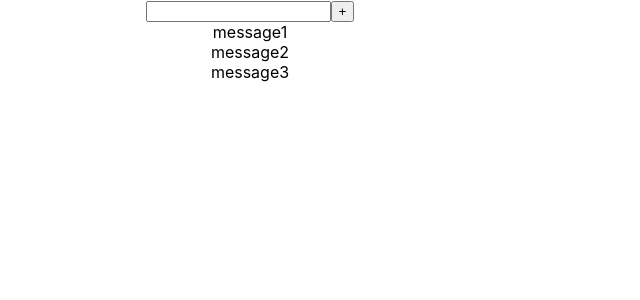
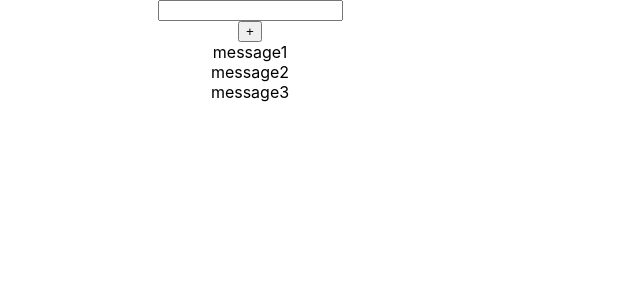
Before and after one commit to RomanAlxndrvch/Microtasks, a React (Create React App) app: page / in a window 1280 px wide. Shown: the top 300 px of the page, without its empty margins (0-640 px from the left). Built offline with nearby package versions, Linux system fonts and the light colour scheme.

Commit message:
input version 2

```diff
--- a/src/App.tsx
+++ b/src/App.tsx
@@ -1,9 +1,7 @@
 import React, {useState} from 'react';
-//import {BtnAndTable} from "./BtnAndTable";
-// import {Button} from "./components/Button";
-// import {Simulate} from "react-dom/test-utils";
 import classes from "./App.module.css";
-import {FullInput} from "./components/Fullinput";
+import {Input} from "./components/Input";
+import {ButtonForInput} from "./components/ButtonForInput";
 
 
 type MessageType = {
@@ -16,14 +14,22 @@ function App() {
         {message: 'message2'},
         {message: 'message3'}])
 
+    let [title, setTitle] = useState('')
+
     const addMessage = (t: string) => {
         const newMessage = {message: t}
         setMessage([newMessage, ...message])
+        setTitle('')
+    }
+
+    function callBackButton() {
+        addMessage(title)
     }
 
     return (
         <div className={classes.app}>
-            <FullInput addMessage={addMessage}/>
+            <Input title={title} setTitle={setTitle}/>
+            <ButtonForInput name={'+'} callback={callBackButton}/>
             {message.map((el, index) => {
                 return (
                     <div key={index}>{el.message}</div>
--- /dev/null
+++ b/src/components/ButtonForInput.tsx
@@ -0,0 +1,16 @@
+import React from "react";
+
+type ButtonPropsType = {
+    name: string
+    callback: () => void
+}
+
+export function ButtonForInput(props: ButtonPropsType) {
+    function onClickButtonHandler() {
+        props.callback()
+    }
+
+    return (
+        <button onClick={onClickButtonHandler}>{props.name}</button>
+    )
+}
--- a/src/components/Fullinput.tsx
+++ b/src/components/Fullinput.tsx
@@ -13,16 +13,13 @@ export function FullInput(props: AddMessagePropsType) {
 
     function onClickButtonHandler() {
         props.addMessage(title)
-        setTitle('')
     }
 
 
     return (
         <div>
             <div>
-                <input onChange={(e) => {
-                    onChangeInputHandler(e)
-                }} value={title}/>
+                <input onChange={onChangeInputHandler} value={title}/>
                 <button onClick={onClickButtonHandler}>+
                 </button>
             </div>
--- /dev/null
+++ b/src/components/Input.tsx
@@ -0,0 +1,17 @@
+import React, {ChangeEvent, Dispatch, SetStateAction} from "react";
+
+type InputPropsType = {
+    title: string
+    setTitle: (title: string) => void
+}
+
+export function Input(props: InputPropsType) {
+
+    function onChangeInputHandler(input: ChangeEvent<HTMLInputElement>) {
+        props.setTitle(input.currentTarget.value)
+    }
+
+    return (
+        <input onChange={onChangeInputHandler} value={props.title}/>
+    )
+}
```
